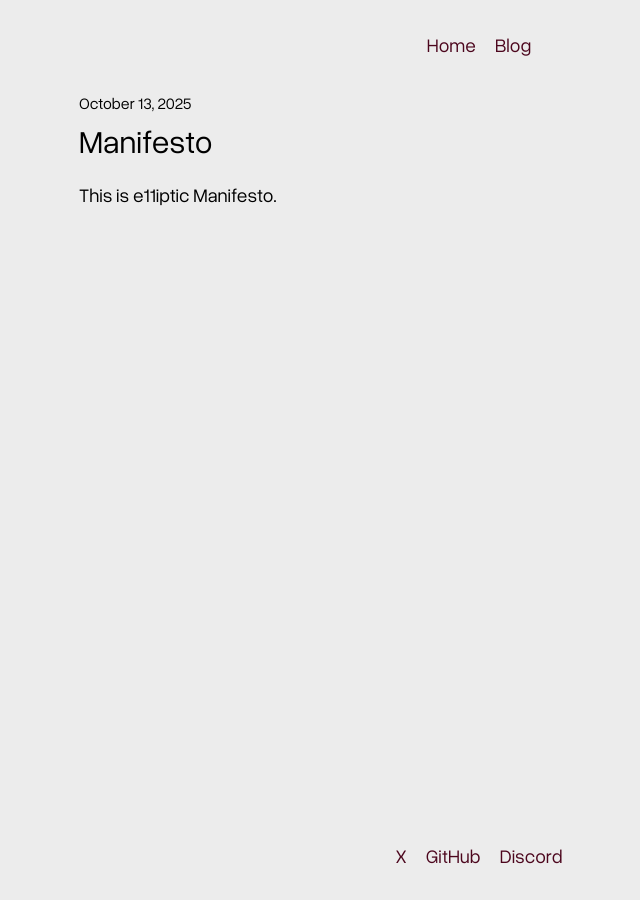
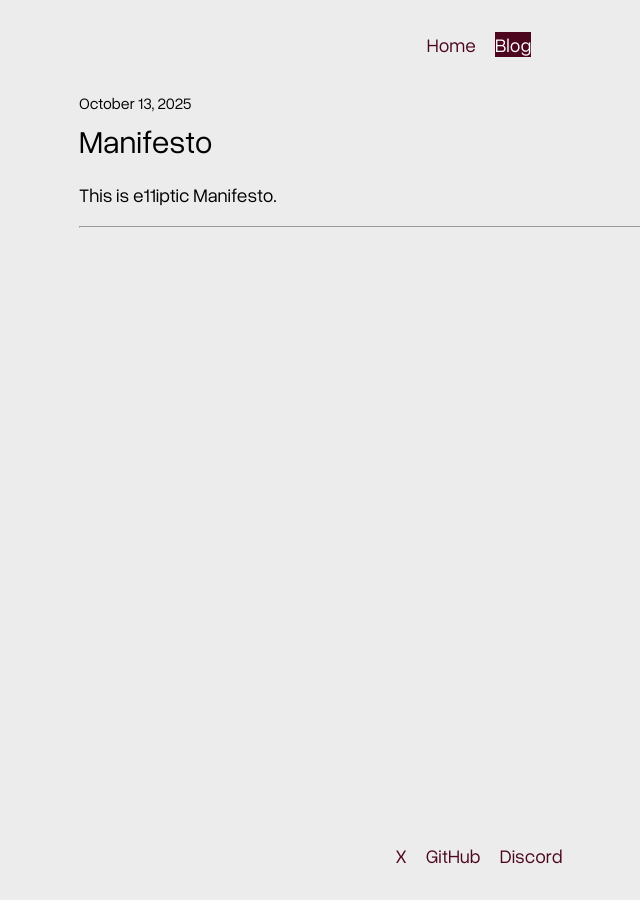
Before and after one commit to e11iptic/e11iptic.github.io, a Jekyll site: the page built from blog.html, in a window 1280 px wide. Shown: the whole page, without its empty margins (161-801 px from the left). Built offline with Jekyll 4.4.1, drawn with Linux system fonts in a browser that asks for light colours.

Commit message:
Minor tweaks

```diff
--- a/_sass/main.scss
+++ b/_sass/main.scss
@@ -36,8 +36,13 @@ header {
         a {
             color: #4c061d;
             text-decoration: none;
+
+            &:hover {
+                background-color: #4c061d;
+                color: white;
+            }
         }
-        a:hover {
+        .nav-is-active {
             background-color: #4c061d;
             color: white;
         }
@@ -135,7 +140,6 @@ footer {
         justify-content: space-between;
         margin-top: 2rem;
         padding-top: 2rem;
-        border-top: 1px solid #ddd;
 
         a {
             text-decoration: none;
--- a/blog.html
+++ b/blog.html
@@ -9,6 +9,7 @@ title: e11iptic
       <p class="date"><small>{{ post.date | date: "%B %d, %Y" }}</small></p>
       <h1><a href="{{ post.url }}">{{ post.title }}</a></h1>
       {{ post.excerpt }}
+      <hr>
     </li>
   {% endfor %}
 </ul>
```
